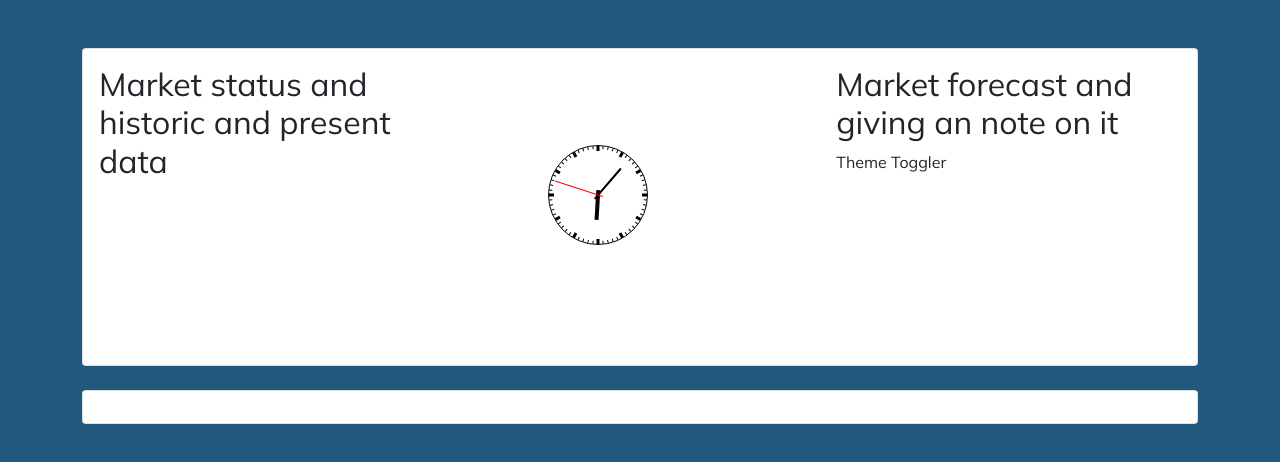
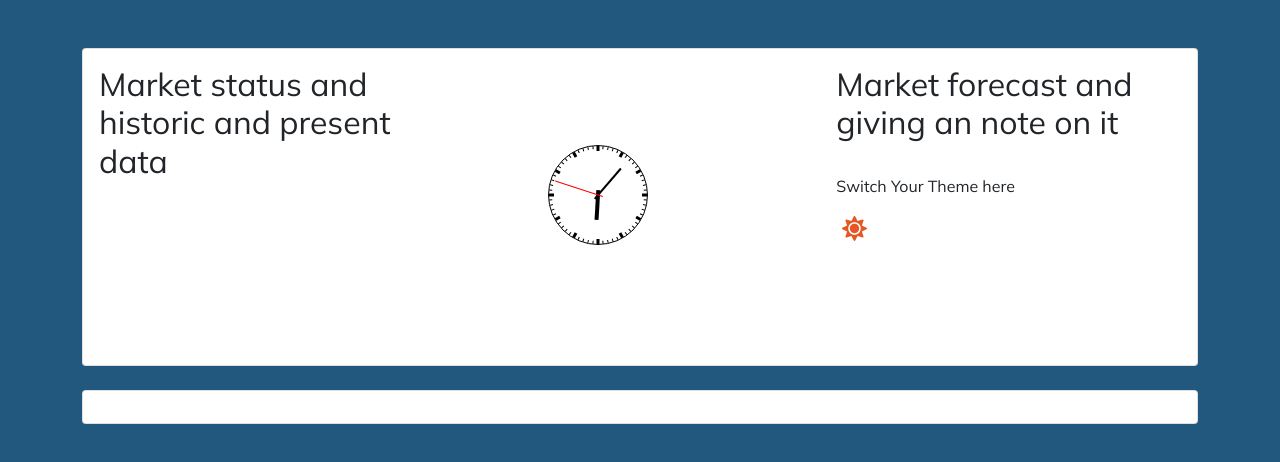
Before and after one commit to SVSKHD/cryptoblog, a React (Create React App) app: page / in a window 1280 px wide. Shown: the top 462 px of the page. Built offline with nearby package versions, Linux system fonts and the light colour scheme; no server answers.

Commit message:
new chnages

```diff
--- a/package.json
+++ b/package.json
@@ -6,11 +6,14 @@
     "@testing-library/jest-dom": "^5.16.4",
     "@testing-library/react": "^12.1.4",
     "@testing-library/user-event": "^13.5.0",
+    "axios": "^0.26.1",
     "bootstrap": "^5.1.3",
     "firebase": "^9.6.11",
     "react": "^17.0.2",
     "react-clock": "^3.1.0",
     "react-dom": "^17.0.2",
+    "react-helmet": "^6.1.0",
+    "react-icons": "^4.3.1",
     "react-router-dom": "^6.3.0",
     "react-scripts": "4.0.3",
     "reactstrap": "^9.0.1",
--- a/src/helpers/Services/prices.js
+++ b/src/helpers/Services/prices.js
@@ -0,0 +1,5 @@
+import Axios from "axios"
+
+export const getPrices = async() =>(
+    Axios.get(`https://coinlib.io/api/v1/coinlist?key=${process.env.REACT_APP_API}&pref=BTC&page=1&order=volume_desc`)
+)
--- a/src/index.css
+++ b/src/index.css
@@ -13,3 +13,16 @@ body{
     margin-left: 12rem;
   }
 }
+
+.Sun{
+  color:#E45826;
+}
+
+.Moon{
+  color:#488FB1;
+}
+
+.button{
+  background-color: white;
+  border-style: none;
+}
--- a/src/layout/Header.js
+++ b/src/layout/Header.js
@@ -1,10 +1,13 @@
-import React, { useEffect, useState } from 'react';
-import Clock from 'react-clock';
-
+import React, { useEffect, useState } from "react";
+import Clock from "react-clock";
+import { FaSun, FaMoon } from "react-icons/fa";
 
 function Header() {
-
-    const [value, setValue] = useState(new Date())
+  const [value, setValue] = useState(new Date());
+  const [color, setColor] = useState(true);
+  const toggle = () => {
+    setColor(!color);
+  };
   useEffect(() => {
     const interval = setInterval(() => setValue(new Date()), 1000);
 
@@ -15,20 +18,32 @@ function Header() {
 
   return (
     <div>
-            <div className='mb-5' />
-            <div className='card'>
-                <div className='card-body'>
-                    <div className='row'>
-                        <div className='col-md-4 col-xs-6 col-sm-6 col-lg-4'>
+      <div className="mb-5" />
+      <div className="card">
+        <div className="card-body">
+          <div className="row">
+            <div className="col-md-4 col-xs-6 col-sm-6 col-lg-4">
               <h2>Market status and historic and present data</h2>
             </div>
-                        <div className='col-md-4 col-xs-6 col-sm-6 col-lg-4'>
-                            <Clock className='clockcenter' size={100} value={value} />
+            <div className="col-md-4 col-xs-6 col-sm-6 col-lg-4">
+              <Clock className="clockcenter" size={100} value={value} />
               <br />
             </div>
-                        <div className='col-md-4 col-xs-6 col-sm-6 col-lg-4'>
+            <div className="col-md-4 col-xs-6 col-sm-6 col-lg-4">
               <h2>Market forecast and giving an note on it</h2>
-                            <p>Theme Toggler</p>
+              <br/>
+                <p>Switch Your Theme here</p>
+                <button
+                  onClick={() => toggle()}
+                  className="button"
+                >
+                  {color ? (
+                    <FaSun className="Sun" size={25} />
+                  ) : (
+                    <FaMoon className="Moon" size={25} />
+                  )}
+                </button>
+
             </div>
           </div>
         </div>
@@ -36,4 +51,4 @@ function Header() {
     </div>
   );
 }
-export default Header
+export default Header;
--- a/src/layout/Layout.js
+++ b/src/layout/Layout.js
@@ -1,17 +1,19 @@
-import Header from "./Header"
-import Seo from "../helpers/Seo/Seo"
+import Header from "./Header";
+import Seo from "../helpers/Seo/Seo";
 
 const Layout = (props) => {
   return (
     <div>
       <div>
+        <body>
           <div className="container">
             <Header />
-                <Seo title={props.title}/>
+            <Seo title={props.title} />
             {props.children}
           </div>
+        </body>
       </div>
     </div>
-    )
-}
-export default Layout
+  );
+};
+export default Layout;
--- a/src/pages/LandingPage.js
+++ b/src/pages/LandingPage.js
@@ -1,19 +1,39 @@
-import Layout from "../layout/Layout"
+import { useState, useEffect } from "react";
+import Layout from "../layout/Layout";
+import { getPrices } from "../helpers/Services/prices";
 
 const LandingPage = () => {
+  const [dataLog, setDataLog] = useState([]);
+  const [sortedData, setSortedData] = useState([]);
+  const [loading, setLoading] = useState(false);
+  const [msg, setMessage] = useState("");
+
+  useEffect(() => {
+    getPrices()
+      .then((data) => {
+        setLoading(true);
+        setDataLog(data.data.coins);
+        setSortedData(dataLog.sort((a, b) => a.rank - b.rank));
+        setLoading(false);
+      })
+      .catch((err) => {
+        setLoading(false);
+        setMessage("Sorry Please come back after some back");
+      });
+  }, []);
+  console.log("sorted", sortedData);
+
   return (
     <>
       <div>
         <Layout title="Landing Page | Crypto Blog">
           <br />
           <div className="card">
-                        <div className="card-body">
-
-                        </div>
+            <div className="card-body"></div>
           </div>
         </Layout>
       </div>
     </>
-    )
-}
-export default LandingPage
+  );
+};
+export default LandingPage;
```
Also changed, not shown: 1 other file (tests, documents, lock files or other folders). Lines whose indentation alone changed are shown as unchanged.
